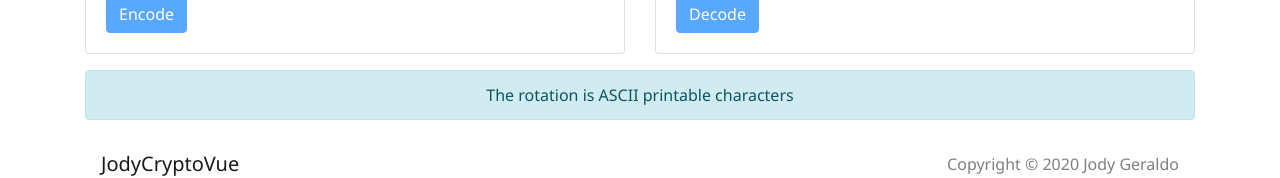
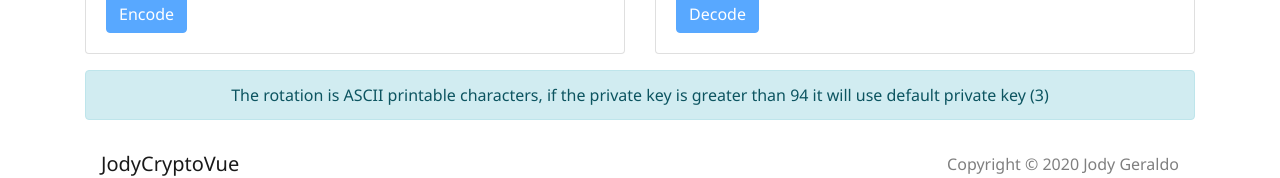
Before and after one commit to jodygeraldo/vue-cryptography, a Vue app: page / in a window 1280 px wide. Shown: the part 586-764 px from the top of the page. Built offline with nearby package versions, Linux system fonts and the light colour scheme; what vue-notification would draw is missing.

Commit message:
limiting private key, if key > 94 it'll use default key(3)

```diff
--- a/src/views/Classic.vue
+++ b/src/views/Classic.vue
@@ -128,7 +128,8 @@
       </b-card>
     </b-card-group>
     <b-alert show variant="info" class="text-center">
-      The rotation is ASCII printable characters
+      The rotation is ASCII printable characters, if the private key is greater
+      than 94 it will use default private key (3)
     </b-alert>
   </div>
 </template>
@@ -156,9 +157,9 @@ export default {
 
       let key = 3
       if (type === 'encode') {
-        key = this.encodeKey
+        key = this.encodeKey < 94 ? this.encodeKey : 3
       } else if (type === 'decode') {
-        key = this.decodeKey
+        key = this.decodeKey < 94 ? this.decodeKey : 3
       }
 
       const spliced = baseRotation.splice(0, key)
```
